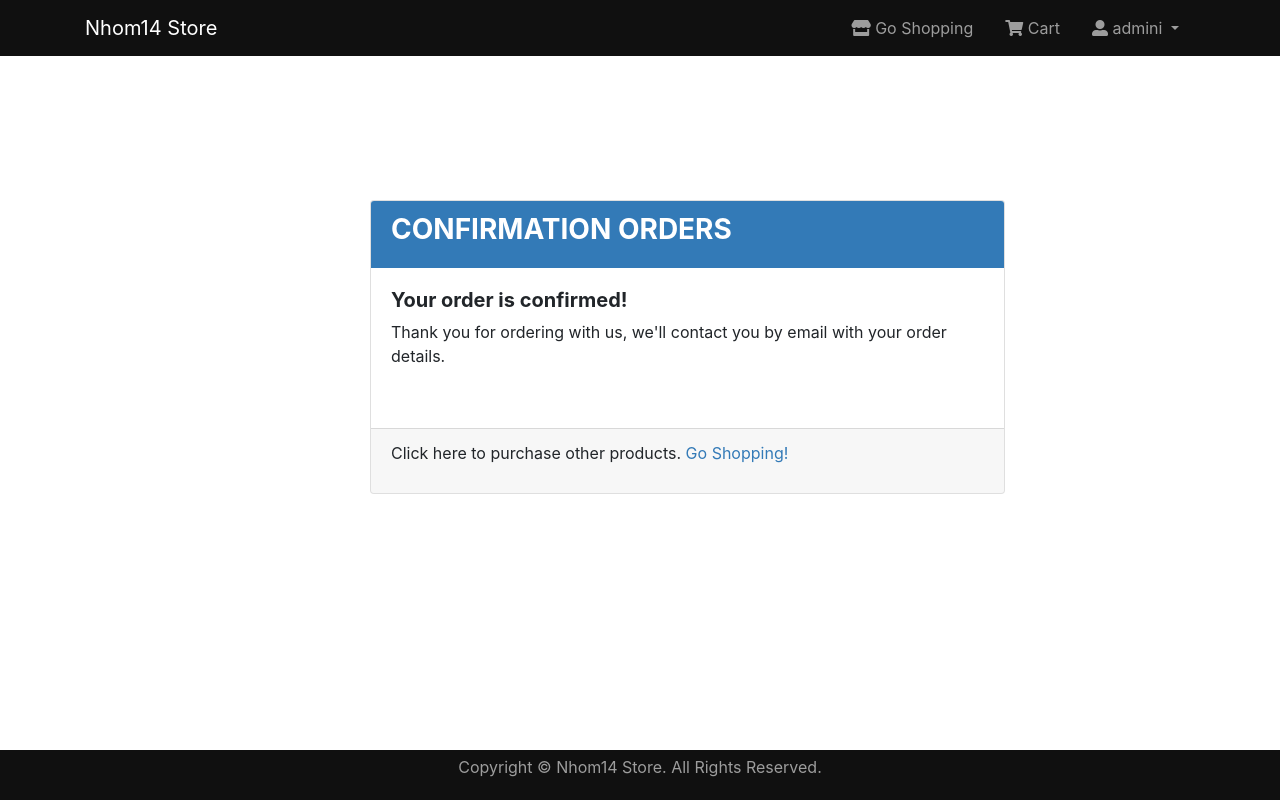
After one commit to bhuukhanhhh/NT213-project, a PHP site: page /checkout.php in a window 1280 px wide. The commit adds this page. Run offline with PHP 8.4, Linux system fonts and the light colour scheme; a user stored in the database is signed in.

Commit message:
adding confirm order feature

```diff
--- /dev/null
+++ b/checkout.php
@@ -0,0 +1,55 @@
+<?php
+require "php/utils.php";
+$PAGE_TITLE = "Check Out [Nhom14 Store]";
+
+// if user has not logged in then he/she cannot access this page (checkout.php)
+if ($_SESSION['logged_in'] == false) {
+    header("location: login.php");
+}
+?>
+
+<!DOCTYPE html>
+<html lang="en">
+
+<?php require "frontend/metadata.html"; ?>
+
+<body class="d-flex flex-column min-vh-100">
+    <?php require "frontend/header.html"; ?>
+
+    <main>
+
+        <br><br><br><br><br><br>
+        <div class="container">
+            <div class="row">
+                <div class="col-md-7 offset-md-3">
+                    <div class="card">
+                        <div class="card-header">
+                            <h3><b>CONFIRMATION ORDERS</b></h3>
+                        </div>
+                        <div class="card-body">
+                            <h5><b>Your order is confirmed!</b></h5>
+                            <p>Thank you for ordering with us, we'll contact you by email with your order details.</p><br>
+                        </div>
+                        <div class="card-footer">
+                            <p>Click here to purchase other products. <a href="products.php" style="color: #337ab7;">Go Shopping!</a></p>
+                        </div>
+                    </div>
+                </div>
+            </div>
+        </div>
+        <br><br><br><br><br><br>
+
+    </main>
+
+    <?php require "frontend/footer.html"; ?>
+
+</body>
+<style>
+    .card-header {
+        color: #fff;
+        background-color: #337ab7;
+        border-color: #337ab7;
+    }
+</style>
+
+</html>
--- a/frontend/scripting.js
+++ b/frontend/scripting.js
@@ -420,6 +420,7 @@ function display_user_cart() {
                     var item_price = response[i]['price'];
                     var item_quantity = response[i]['quantity'];
                     var item_number = i + 1;
+                    var uid = response[i]['uid'];
 
                     var each_item = "<tr><th scope='row'>" + item_number + "</th>"
                         + "<td>" + item_name + "</td>"
@@ -433,7 +434,8 @@ function display_user_cart() {
                     total_price = total_price + (item_price * item_quantity);
                     if (i == response.length - 1) {
                         var total_row = "<tr><th colspan='2'><center>Total Price:</center></th>"
-                            + "<th colspan='3' text-align: left;'><span>&#36;</span>" + total_price + "</th></tr>";
+                            + "<th colspan='2' text-align: left;'><span>&#36;</span>" + total_price + "</th>"
+                            + "<th><div class='btn btn-primary' onclick='check_out(" + uid + ");'>Confirm Order</div></th></tr>";
                         list_cart.append(total_row);
                     }
                 }
@@ -665,3 +667,51 @@ function display_products() {
         }
     });
 }
+
+// checkout.php (confirm customer's order)
+function check_out(uid) {
+    var get_token = document.getElementById('csrf_token');
+    Swal.fire({
+        title: "Confirmation",
+        text: "You want to buy all these products?",
+        icon: "info",
+        confirmButtonColor: "#337ab7",
+        showCancelButton: true,
+    }).then((result) => {
+        if (result.isConfirmed) {
+            $.post("php/cart_confirm.php?uid=" + uid, $(get_token).serialize(), function (response) {
+                switch (response) {
+                    case '0':
+                        window.location.href = "checkout.php";
+                        break;
+                    case '1':
+                        Swal.fire({
+                            title: "Error",
+                            text: "Something wrong has happened! Please try again.",
+                            icon: "error",
+                            confirmButtonColor: "#337ab7"
+                        });
+                        break;
+                    case '2':
+                        Swal.fire({
+                            title: "Error",
+                            text: "There is missing something, we can't confirm your order. Please try again.",
+                            icon: "error",
+                            confirmButtonColor: "#337ab7"
+                        });
+                        break;
+                    case '3':
+                        Swal.fire({
+                            title: "Error",
+                            text: "It's our fault, we will fix this later. Sorry for this inconvenience.",
+                            icon: "error",
+                            confirmButtonColor: "#337ab7"
+                        });
+                        break;
+                }
+            });
+        }
+    })
+
+
+}
--- a/php/cart_add.php
+++ b/php/cart_add.php
@@ -25,9 +25,9 @@ if ($_SESSION['logged_in'] == false) {
                 $user_id = mysqli_real_escape_string($conn, $_SESSION['id']);
                 $item_id = mysqli_real_escape_string($conn, $_GET['iid']);
 
-                $select_duplicated_product_in_cart = sql_select($conn, "SELECT * FROM user_cart WHERE user_id=? AND product_id=? AND quantity >= 1", "ss", $user_id, $item_id);
+                $select_duplicated_product_in_cart = sql_select($conn, "SELECT * FROM user_cart WHERE user_id=? AND product_id=? AND quantity >= 1 AND status=?", "sss", $user_id, $item_id, "Added to cart");
                 if ($select_duplicated_product_in_cart->num_rows != 0) {
-                    $increase_quantity = sql_update($conn, "UPDATE user_cart SET quantity=quantity+1 WHERE user_id=? AND product_id=? AND quantity >= 1", "ss", $user_id, $item_id);
+                    $increase_quantity = sql_update($conn, "UPDATE user_cart SET quantity=quantity+1 WHERE user_id=? AND product_id=? AND quantity >= 1 AND status=?", "sss", $user_id, $item_id, "Added to cart");
                     if ($increase_quantity) {
                         // [not an error] add the same product to cart successfully
                         echo 0;
--- a/php/cart_display.php
+++ b/php/cart_display.php
@@ -14,9 +14,7 @@ if ($_SESSION['logged_in'] == false) {
         $conn = database_connection();
         if ($conn) {
             $user_id = $_SESSION['id'];
-            //$select_user_item = sql_select($conn, "SELECT items.id, items.name, items.price from users_items INNER JOIN items ON items.id=users_items.item_id WHERE users_items.user_id=? AND users_items.status=?", "ss", $user_id, "Added to cart");
-            /* $select_user_item = sql_select($conn, "SELECT item_id AS id, items.name, items.price, COUNT(item_id) AS number_of_item FROM users_items JOIN items ON items.id = users_items.item_id WHERE users_items.user_id=? AND users_items.status=? GROUP BY users_items.item_id", "ss", $user_id, "Added to cart"); */
-            $select_user_cart = sql_select($conn, "SELECT product_id AS id, store_products.name, store_products.price, quantity FROM user_cart JOIN store_products ON store_products.id = user_cart.product_id WHERE user_cart.user_id=? AND user_cart.status=?", "ss", $user_id, "Added to cart");
+            $select_user_cart = sql_select($conn, "SELECT product_id AS id, store_products.name, store_products.price, quantity, user_id AS uid FROM user_cart JOIN store_products ON store_products.id = user_cart.product_id WHERE user_cart.user_id=? AND user_cart.status=?", "ss", $user_id, "Added to cart");
             $record_set = array();
             if ($select_user_cart->num_rows == 0) {
                 // empty cart
```
Also changed, not shown: php/cart_confirm.php (added, +35 -0 lines), php/cart_remove.php (+0 -11 lines), products.php (+0 -15 lines), 1 other file.
